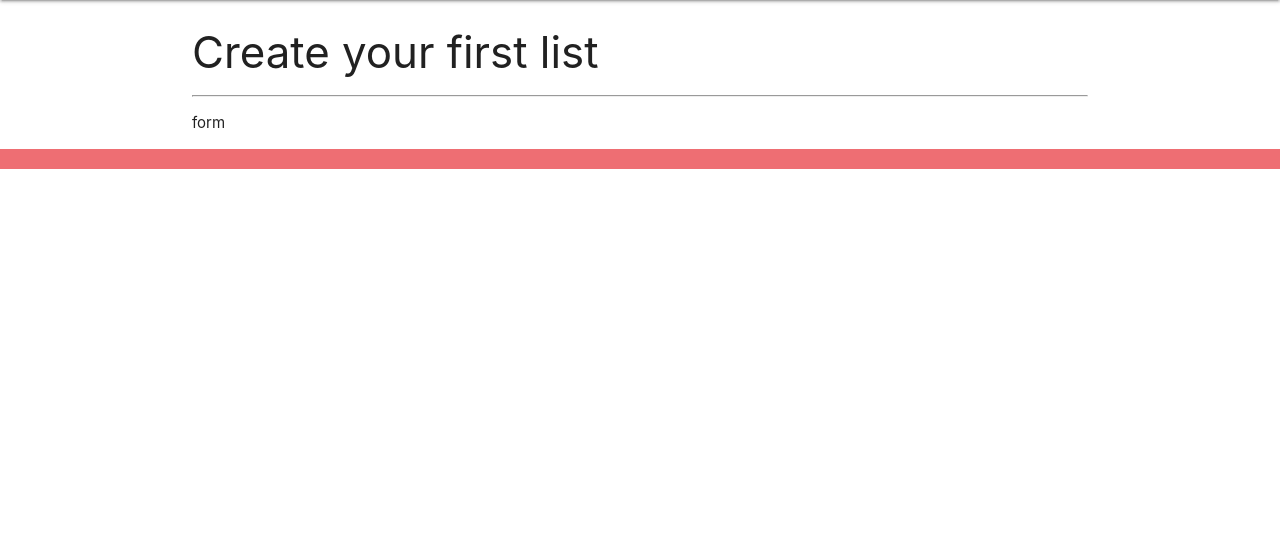
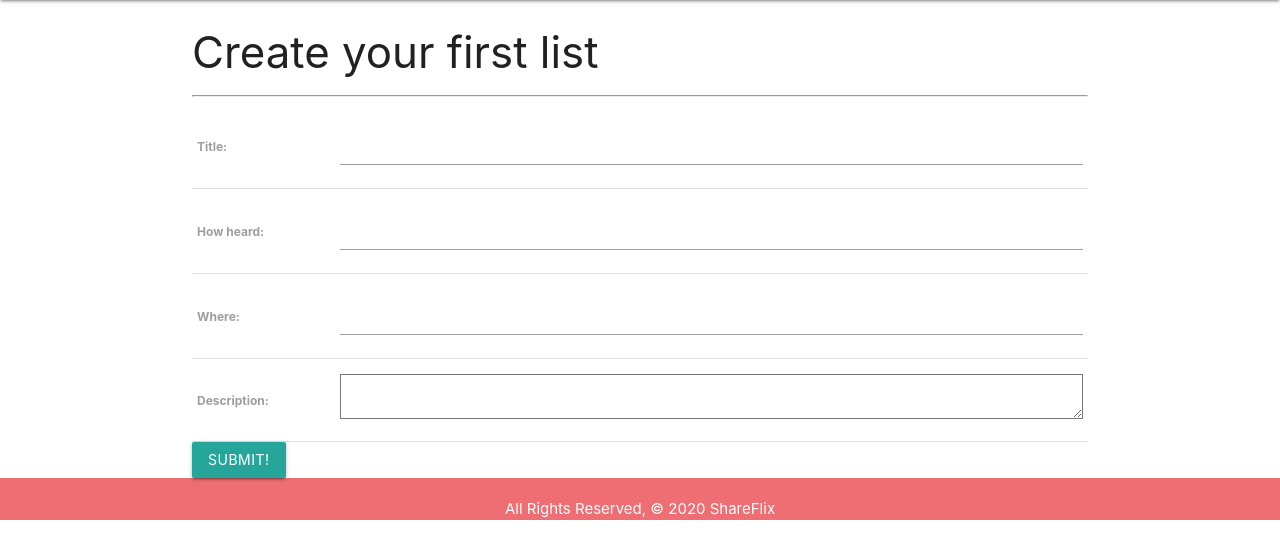
Before and after one commit to zsiskos/movie-recos-lab, a Django app: page /new/ in a window 1280 px wide. Shown: the part 64-623 px from the top of the page. Run offline with Django 3.2, Linux system fonts and the light colour scheme.

Commit message:
add create view using template

```diff
--- a/recocollector/main_app/templates/base.html
+++ b/recocollector/main_app/templates/base.html
@@ -7,13 +7,9 @@
   <title>Reco Collector</title>
   <link rel="stylesheet" href="https://cdnjs.cloudflare.com/ajax/libs/materialize/1.0.0/css/materialize.min.css">
 </head>
-  <script>
-    document.addEventListener('DOMContentLoaded', function() {
-      var elems = document.querySelectorAll('.sidenav');
-      var instances = new M.Sidenav.init(elems, options);
-    });
-    </script>
+
 <body>
+  <header class="navbar-fixed">
     <nav>
         <div class="nav-wrapper">
           <a href="../" class="brand-logo center">ShareFlix</a>
@@ -25,14 +21,13 @@
           </ul>
         </div>
     </nav>
+  </header>
   <main class="container">
     {% block content %}
     {% endblock %}
   </main>
-  <footer class="page-footer">
-    <div class="right">All Rights Reserved, &copy; 2020 ShareFlix</div>
+    <footer class="page-footer center">
+      All Rights Reserved, &copy; 2020 ShareFlix
     </footer>
-  <script type="text/Javascript" src="../static/js/script.js"></script>
-  <script src="https://cdnjs.cloudflare.com/ajax/libs/materialize/1.0.0/js/materialize.min.js"></script>
 </body>
 </html>
--- /dev/null
+++ b/recocollector/main_app/templates/main_app/reco_form.html
@@ -0,0 +1,16 @@
+{% extends 'base.html' %}
+{% block content %}
+
+<h3>Create your first list</h3>
+<hr />
+<form action="" method="post">
+    <!-- Django requires the following for security purposes -->
+    {% csrf_token %}
+    <table>
+      <!-- Render the inputs inside of <tr>s & <td>s -->
+      {{ form.as_table }}
+    </table>
+    <input type="submit" value="Submit!" class="btn">
+  </form>
+
+{% endblock %}
--- a/recocollector/main_app/templates/movies/new.html
+++ /dev/null
@@ -1,8 +0,0 @@
-{% extends 'base.html' %}
-{% block content %}
-
-<h3>Create your first list</h3>
-<hr />
-<p>form</p>
-
-{% endblock %}
--- a/recocollector/main_app/urls.py
+++ b/recocollector/main_app/urls.py
@@ -4,6 +4,6 @@
 urlpatterns = [
     path('', views.home, name='home'),
     path('about/', views.about, name='about'),
-    path('new/', views.new_reco, name='new_reco'),
     path('recommendations/', views.my_recos, name='my_recos'),
+    path('new/', views.RecoCreate.as_view(), name='new_reco'),
 ]
--- a/recocollector/main_app/views.py
+++ b/recocollector/main_app/views.py
@@ -1,6 +1,6 @@
 from django.shortcuts import render
+from django.views.generic.edit import CreateView
 from .models import Reco
-
 
 # Create your views here.
 def home(req):
@@ -15,3 +15,7 @@
 def my_recos(req):
     recos = Reco.objects.all()
     return render(req, 'movies/index.html', {'recos': recos})
+
+class RecoCreate(CreateView):
+    model = Reco
+    fields = '__all__'
```
Lines whose indentation alone changed are shown as unchanged.
